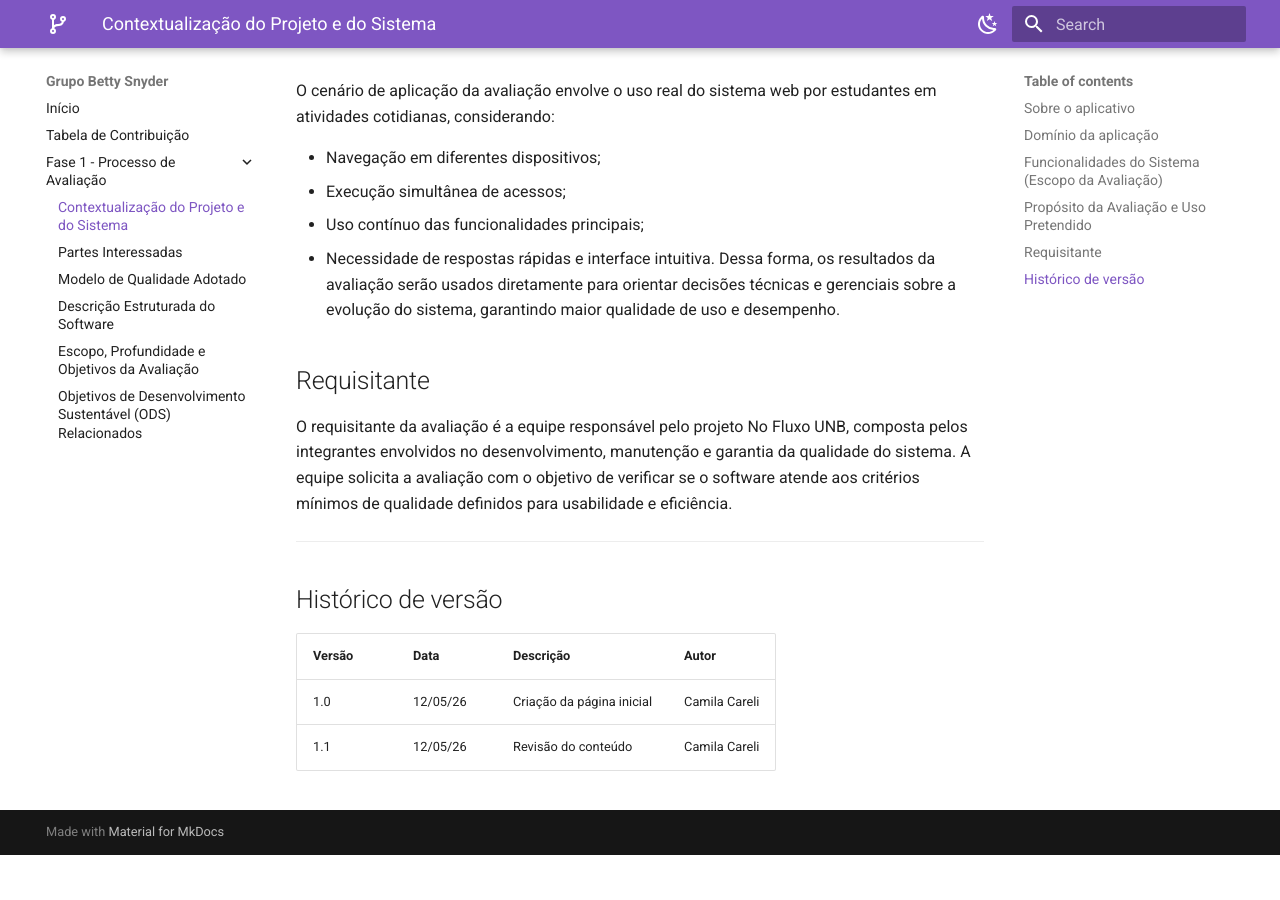
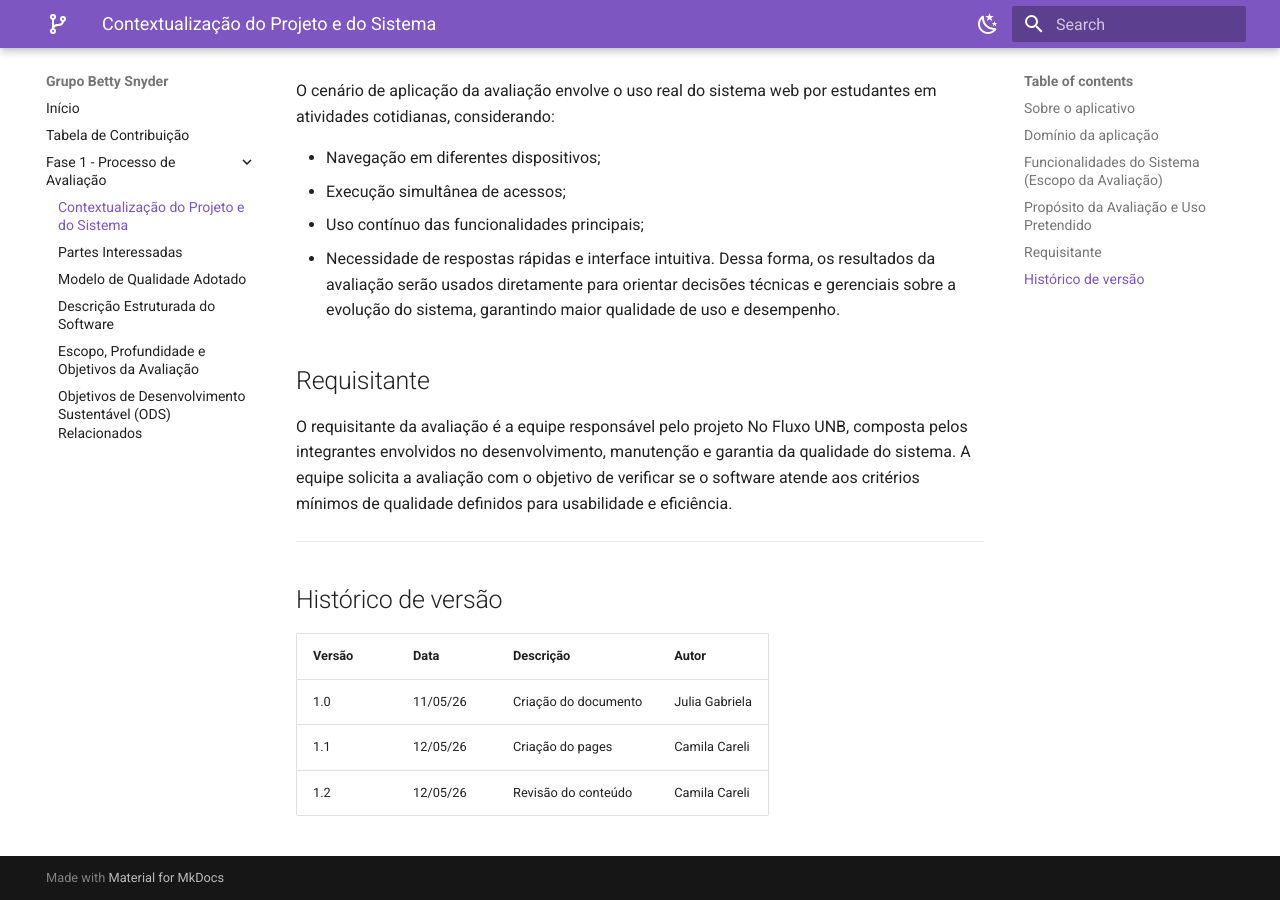
Before and after one commit to Ana-Luiza-SC/2026-1_T01_BETTY_SNYDER, an MkDocs documentation site: the page built from docs/fase1/fase1_contextualizacao.md, in a window 1280 px wide and 900 px high, scrolled down 1846 px. Built offline with MkDocs 1.6.1 and Material for MkDocs 9.7.7, drawn with Linux system fonts in a browser that asks for light colours; before the commit the page ends 2701 px from its top, so only the background shows below that.

Commit message:
docs/ corrigindo tabela de versionamento

```diff
--- a/docs/fase1/fase1_contextualizacao.md
+++ b/docs/fase1/fase1_contextualizacao.md
@@ -55,5 +55,6 @@ O requisitante da avaliação é a equipe responsável pelo projeto No Fluxo UNB
 
 | Versão | Data | Descrição | Autor |
 |---|---|---|---|
-| 1.0 | 12/05/26 | Criação da página inicial | Camila Careli |
-| 1.1 | 12/05/26 | Revisão do conteúdo | Camila Careli |
+| 1.0 | 11/05/26 | Criação do documento  | Julia Gabriela |
+| 1.1 | 12/05/26 | Criação do pages      | Camila Careli  |
+| 1.2 | 12/05/26 | Revisão do conteúdo   | Camila Careli  |
```
